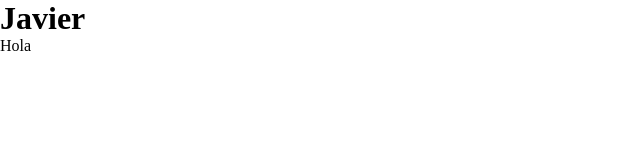
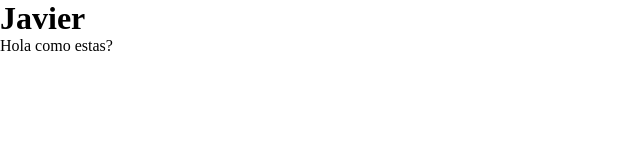
Before and after one commit to javiernfigueroa/git-colaborativo, a plain HTML site: page index.html in a window 1280 px wide. Shown: the full height of the page, 0-640 px from the left. Drawn offline with Linux system fonts and the light colour scheme.

Commit message:
refactor/cambio en el parrafo del index.js

```diff
--- a/index.html
+++ b/index.html
@@ -8,6 +8,6 @@
   </head>
   <body>
     <header><h1>Javier</h1></header>
-    <main><p>Hola</p></main>
+    <main><p>Hola como estas?</p></main>
   </body>
 </html>
```
